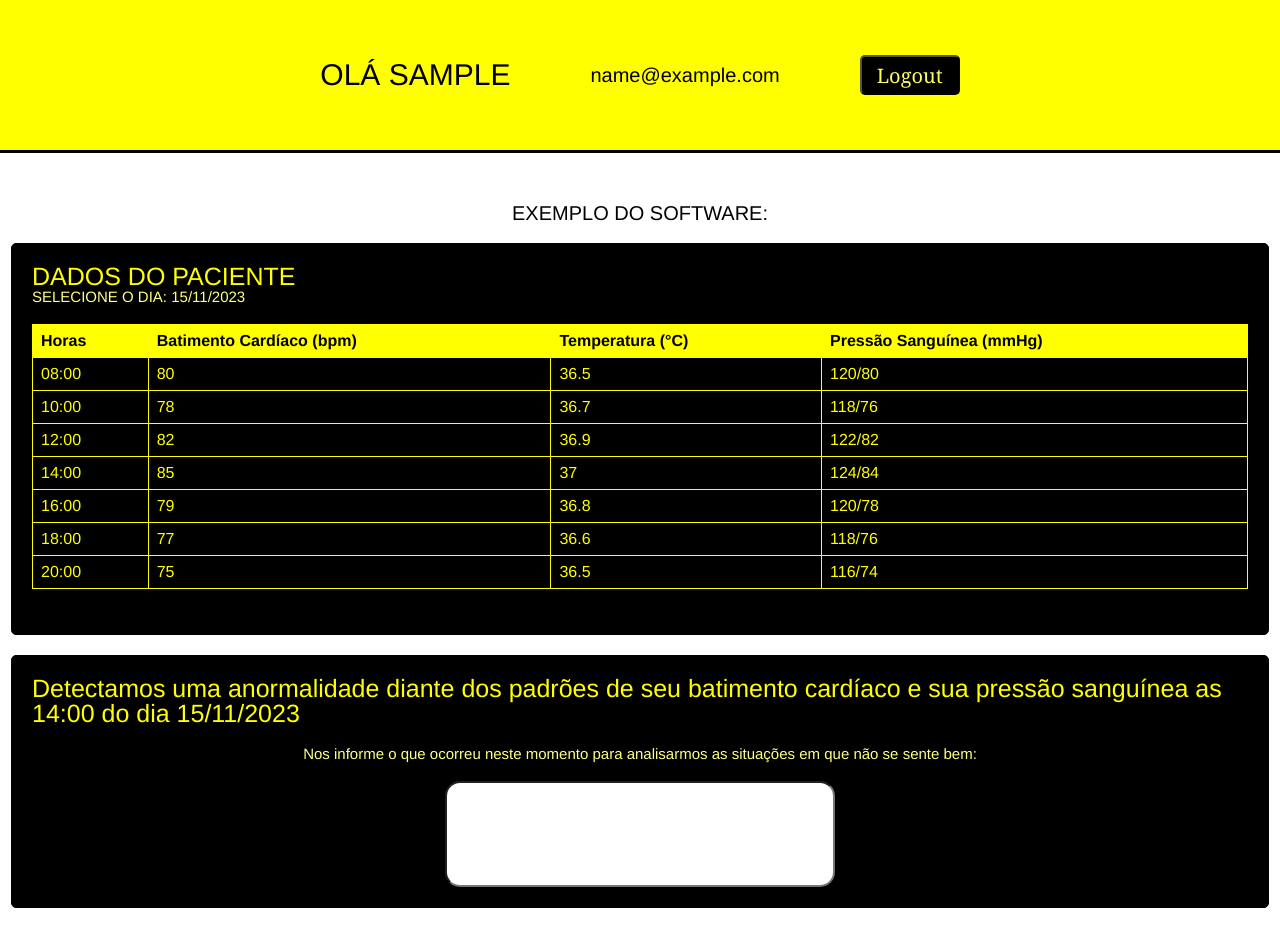
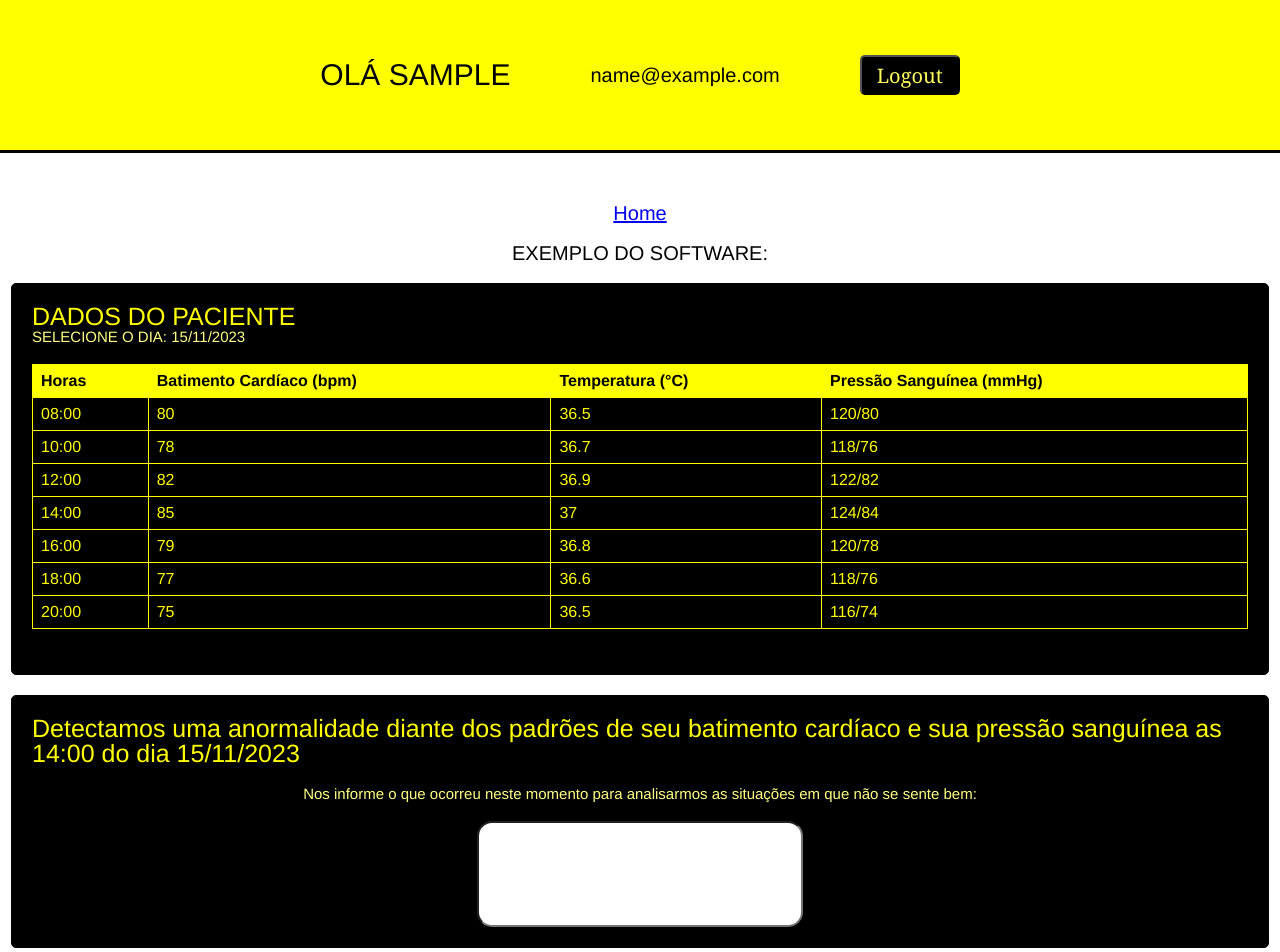
Before and after one commit to matheusASR/FED-WD-GS2, a React (Vite) app: page /details in a window 1280 px wide. Shown: the top 952 px of the page. Built offline with nearby package versions, Linux system fonts and the light colour scheme; data requests are answered from the project's data file; sample sign-in values are in the browser's storage.

Commit message:
feat: adicionando link home

```diff
--- a/src/pages/Details.jsx
+++ b/src/pages/Details.jsx
@@ -3,6 +3,7 @@ import { Header } from "../components/Header";
 import "../styles/details.scss";
 import { useNavigate } from "react-router-dom";
 import { toast } from "react-toastify";
+import { Link } from "react-router-dom";
 
 export const Details = () => {
   const navigate = useNavigate();
@@ -41,6 +42,7 @@ export const Details = () => {
     <>
       <Header />
       <main className="main__details__container">
+        <Link className="example__title" to="/home">Home</Link>
         <h1 className="example__title">EXEMPLO DO SOFTWARE:</h1>
         <div className="div__details__container">
           <h2 className="patient__data__title">DADOS DO PACIENTE</h2>
--- a/src/styles/details.scss
+++ b/src/styles/details.scss
@@ -66,5 +66,5 @@
 }
 .situation__textarea {
     height: 100px;
-    width: 30%;
+    width: 300px;
 }
```
